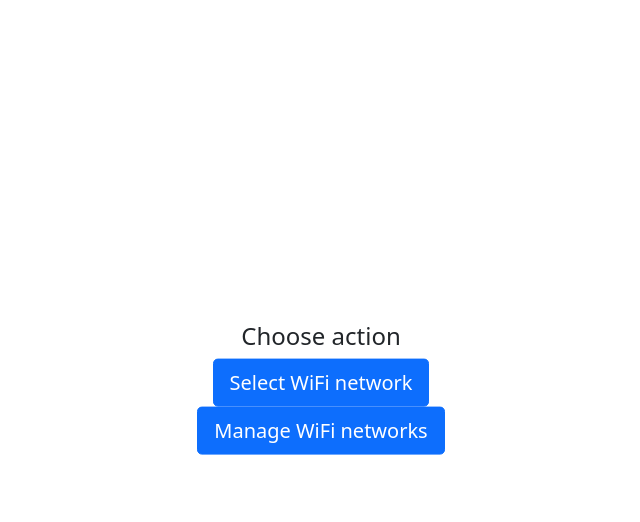
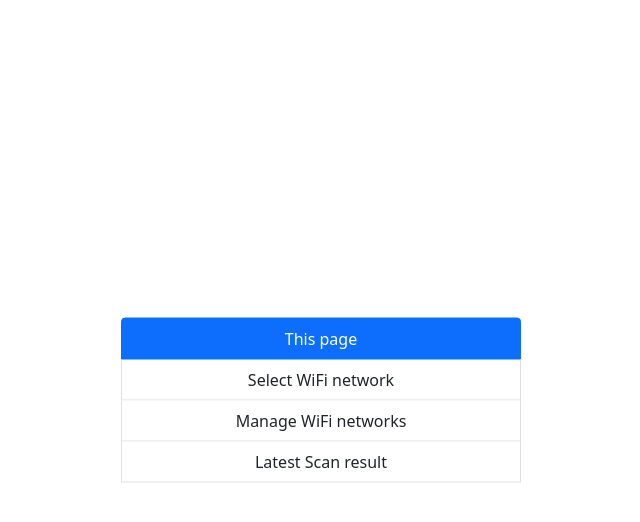
Before and after one commit to brainelectronics/Micropython-ESP-WiFi-Manager, a Flask app: page / in a window 1280 px wide. Shown: the top 522 px of the page, without its empty margins (319-959 px from the left). Run offline with Flask 2, Linux system fonts and the light colour scheme; parts of the project's set-up code (start-up, migrations or seed data) failed here and were passed over; some libraries are stand-ins or nearby versions.

Commit message:
reduce index page to minimum content

```diff
--- a/simulation/templates/index.tpl.html
+++ b/simulation/templates/index.tpl.html
@@ -5,38 +5,18 @@
   <meta name="viewport" content="width=device-width, initial-scale=1.0, user-scalable=no"/>
   <meta name="author" content="Jonas Scharpf aka brainelectronics">
   <title>Setup</title>
-    <link href="{{ url_for('static', filename='css/style.css') }}" rel="stylesheet">
+  <link href="{{ url_for('static', filename='css/style.css') }}" rel="stylesheet">
   <link href="{{ url_for('static', filename='css/bootstrap.min.css') }}" rel="stylesheet">
   <link href="{{ url_for('static', filename='css/list-groups.css') }}" rel="stylesheet">
-  <!-- <link href="style.css" rel="stylesheet"> -->
 </head>
 <body style="margin:0;" class="text-center">
-  <div id="overlay" class="overlay">
-    <div id="loader" class="loader"></div>
-  </div>
-
   <div class="center" style="width:400px;">
-    <div style="display:none;" id="myDiv" class="animate-bottom">
-      <h4>Choose action</h4>
-      <div>
-        <a class="btn btn-primary btn-lg btn-block" href="/wifi_selection" role="button">Select WiFi network</a>
-      </div>
-      <div>
-        <a class="btn btn-primary btn-lg btn-block" href="/wifi_configs" role="button">Manage WiFi networks</a>
-      </div>
-      <br>
+    <div class="list-group">
+      <a href="/" class="list-group-item list-group-item-action active">This page</a>
+      <a href="/select" class="list-group-item list-group-item-action">Select WiFi network</a>
+      <a href="/configure" class="list-group-item list-group-item-action">Manage WiFi networks</a>
+      <a href="/scan_result" class="list-group-item list-group-item-action">Latest Scan result<a>
     </div>
   </div>
-  <script>
-    window.onload = function(e) {
-      setTimeout(showPage, 1000);
-    };
-    function showPage() {
-      document.getElementById("loader").style.display = "none";
-      document.getElementById("myDiv").style.display = "block";
-      //document.getElementById("rcorners3").style.display = "block";
-      document.getElementById("overlay").style.display = "none";
-    };
-  </script>
 </body>
 </html>
```
